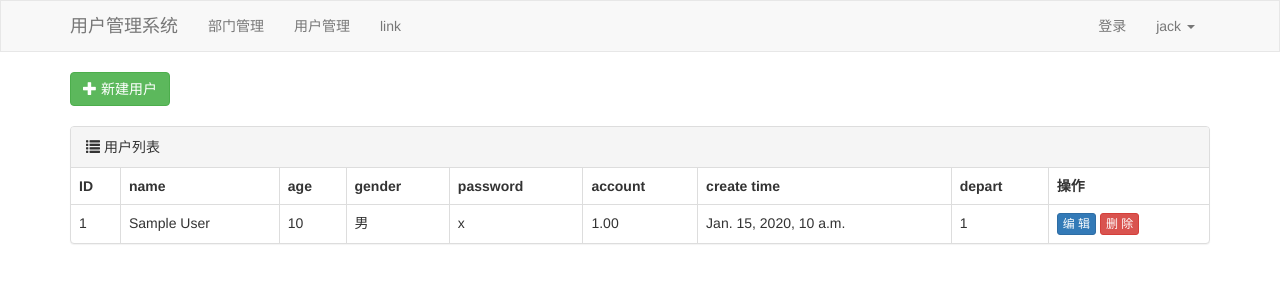
After one commit to jiangszzzzz/ERMS0831, a Django app: page /user/list/ in a window 1280 px wide. The commit adds this page. Shown: the top 300 px of the page. Run offline with Django 3.2, Linux system fonts and the light colour scheme; tables that the repository leaves empty hold one stand-in row (values such as "Sample post"); some libraries are stand-ins or nearby versions.

Commit message:
user list

```diff
--- a/ERMS0831/urls.py
+++ b/ERMS0831/urls.py
@@ -18,6 +18,8 @@ from django.urls import path
 from app01 import views
 
 urlpatterns = [
+
+    # 部门管理
     # path('admin/', admin.site.urls),
     path('depart/list/', views.depart_list),
     path('depart/add/', views.depart_add),
@@ -26,4 +28,7 @@ urlpatterns = [
     # http://127.0.0.1:8000/depart/1/edit/
     path('depart/<int:nid>/edit/', views.depart_edit),
 
+    # 用户管理
+    path("user/list/",views.user_list),
+
 ]
--- a/app01/models.py
+++ b/app01/models.py
@@ -11,7 +11,7 @@ class Department(models.Model):
 class User_info(models.Model):
     """ 员工表 """
     name = models.CharField(verbose_name="姓名", max_length=32)
-    password = models.CharField(verbose_name="", max_length=64)
+    password = models.CharField(verbose_name="密码", max_length=64)
     age = models.IntegerField(verbose_name="年龄")
     account = models.DecimalField(verbose_name="账户余额", max_digits=10, decimal_places=2, default=0)
     create_time = models.DateTimeField(verbose_name="入职时间")
--- a/app01/templates/layout.html
+++ b/app01/templates/layout.html
@@ -27,6 +27,7 @@
         <div class="collapse navbar-collapse" id="bs-example-navbar-collapse-1">
             <ul class="nav navbar-nav">
                 <li><a href="/depart/list/">部门管理</a></li>
+                <li><a href="/user/list/">用户管理</a></li>
                 <li><a href="#">link</a></li>
             </ul>
             <ul class="nav navbar-nav navbar-right">
--- /dev/null
+++ b/app01/templates/user_list.html
@@ -0,0 +1,57 @@
+{% extends "layout.html" %}
+
+{% block content %}
+
+    <div style="margin-bottom: 20px">
+        <a class="btn btn-success" href="">
+            <span class="glyphicon glyphicon-plus" aria-hidden="true"></span>
+            新建用户
+        </a>
+    </div>
+
+    <div class="panel panel-default">
+        <!-- Default panel contents -->
+        <div class="panel-heading">
+            <span class="glyphicon glyphicon-list" aria-hidden="true"></span>
+            用户列表
+        </div>
+
+        <!-- Table -->
+        <table class="table table-bordered">
+            <thead>
+            <tr>
+                <th>ID</th>
+                <th>name</th>
+                <th>age</th>
+                <th>gender</th>
+                <th>password</th>
+                <th>account</th>
+                <th>create time</th>
+                <th>depart</th>
+                <th>操作</th>
+            </tr>
+            </thead>
+            <tbody>
+
+            {% for obj in queryset %}
+                <tr>
+                    <td>{{ obj.id }}</td>
+                    <td>{{ obj.name }}</td>
+                    <td>{{ obj.age }}</td>
+                    <td>{{ obj.get_gender_display }}</td>
+                    <td>{{ obj.password }}</td>
+                    <td>{{ obj.account }}</td>
+                    <td>{{ obj.create_time }}</td>
+                    <td>{{ obj.depart_id }}</td>
+                    <td>
+                        <a class="btn btn-primary btn-xs" href="">编 辑</a>
+                        <a class="btn btn-danger btn-xs" href="">删 除</a>
+                    </td>
+                </tr>
+            {% endfor %}
+            </tbody>
+        </table>
+
+    </div>
+
+{% endblock %}
--- a/app01/views.py
+++ b/app01/views.py
@@ -39,3 +39,8 @@ def depart_edit(request, nid):
     title = request.POST.get("title")
     models.Department.objects.filter(id=nid).update(title=title)
     return redirect("/depart/list/")
+
+
+def user_list(request):
+    queryset = models.User_info.objects.all()
+    return render(request, "user_list.html",{"queryset":queryset})
```
